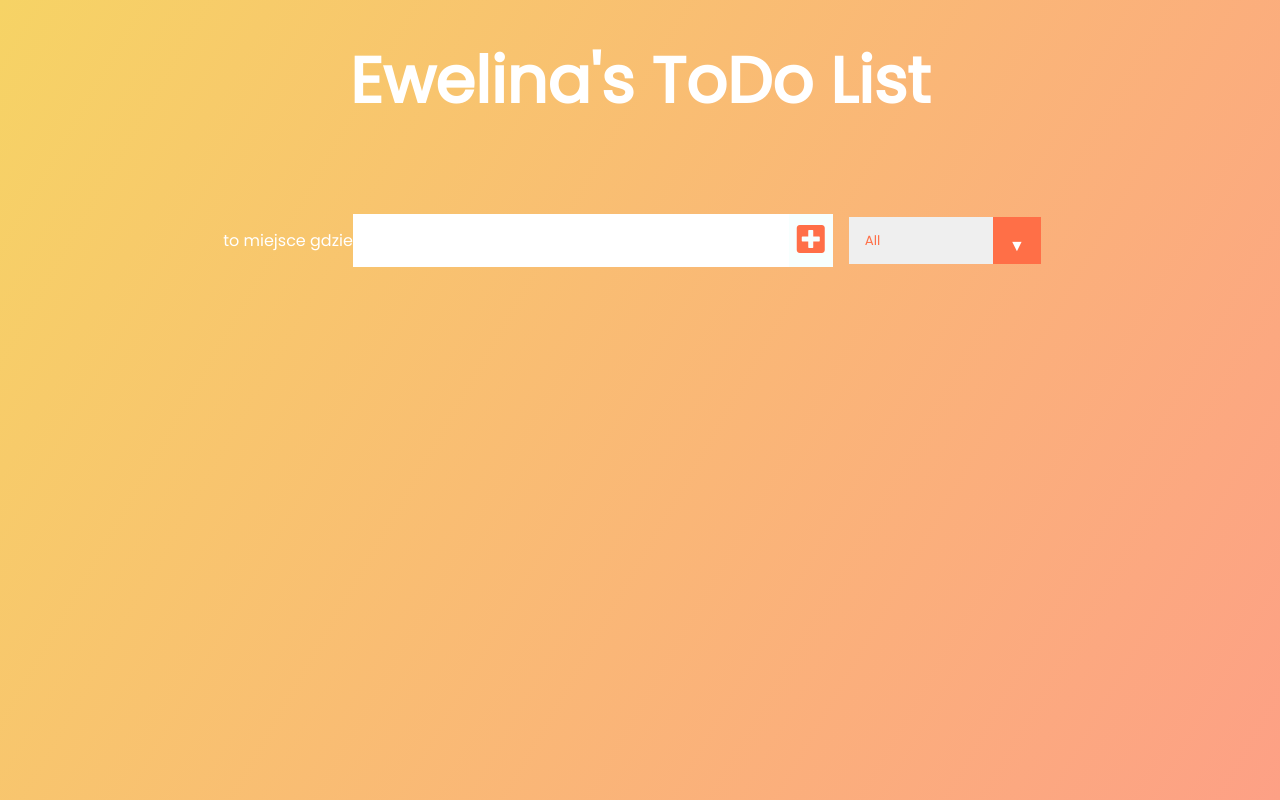
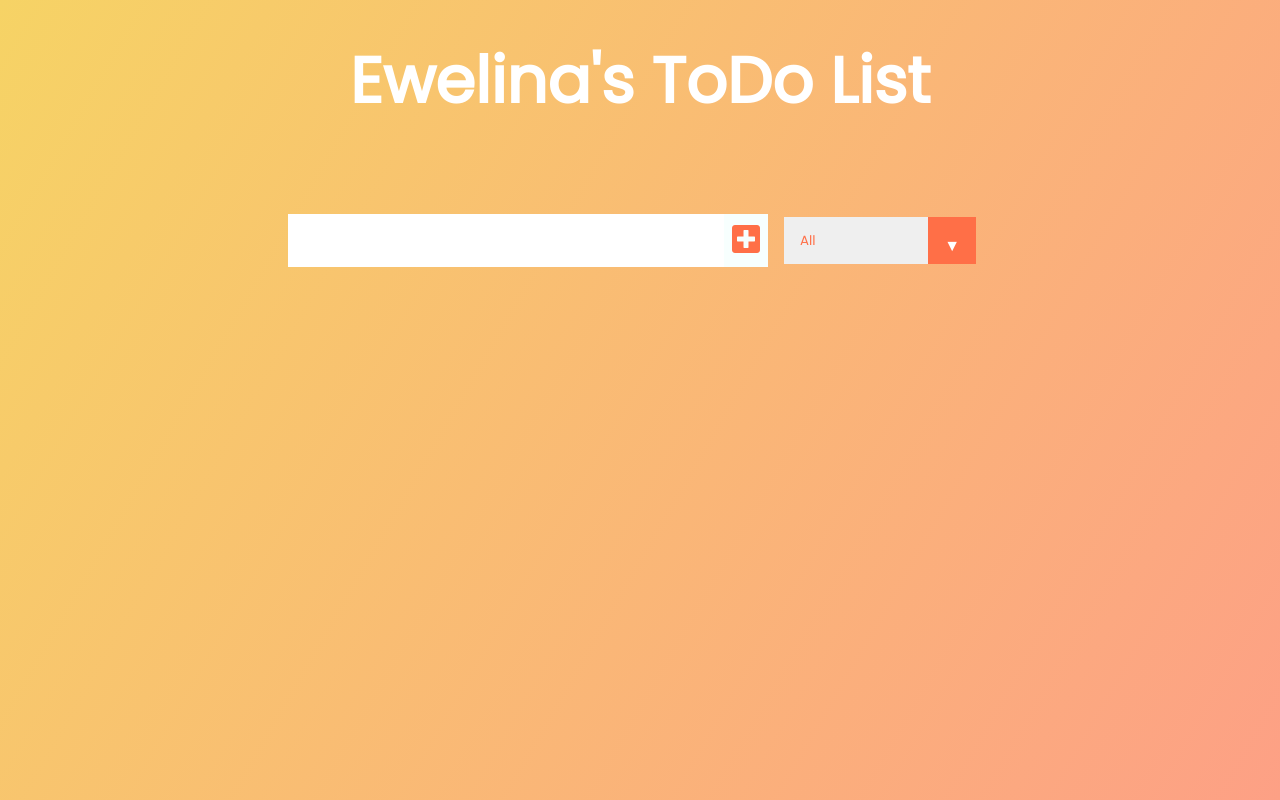
Before and after one commit to EwelinaKulesza/React_Todolist, a React (Create React App) app in the folder todolst/: page / in a window 1280 px wide. Built offline with nearby package versions, Linux system fonts and the light colour scheme.

Commit message:
ad todo form

```diff
--- a/todolst/src/App.js
+++ b/todolst/src/App.js
@@ -6,12 +6,13 @@ import TodoList from './components/TodoList';
 
 function App() {
   const [inputText, setInputText] = useState("");
+  const [todos, setTodos] = useState([]);
   return (
     <div className="App">
       <header>
-        <h1>Ewelina's ToDo List {inputText}</h1>
+        <h1>Ewelina's ToDo List </h1>
       </header>
-      <Form setInputText={setInputText}/>
+      <Form inputText={inputText} todos={todos} setTodos={setTodos} setInputText={setInputText}/>
       <TodoList />
     </div>
   );
--- a/todolst/src/components/Form.js
+++ b/todolst/src/components/Form.js
@@ -1,16 +1,21 @@
 import React from 'react';
 
-const Form = ({ setInputText }) => {
+const Form = ({ setInputText, todos, setTodos, inputText }) => {
     //Tu mogę wpisać kod java script i wrzucać funkcje
     const setInputTextHandler = (e) => {
         console.log(e.target.value);  //loguje tu event
         setInputText(e.target.value);
     }
+    const submitTodoHandler = (e) => {
+        e.preventDefault();
+        setTodos([
+            ...todos, {text: inputText, completed: false,id: Math.floor(Math.random()*100000)}
+        ]);
+    }
     return(
  <form>
-     to miejsce gdzie
       <input onChange={setInputTextHandler} type="text"  className="todo-input"/>   {/**to miejsce gdzie wpisuję zadania */}
-     <button className="todo-button" type="submit">
+     <button onClick={submitTodoHandler} className="todo-button" type="submit">
         <i className="fas fa-plus-square"></i>
      </button>
      <div className="select">
```
